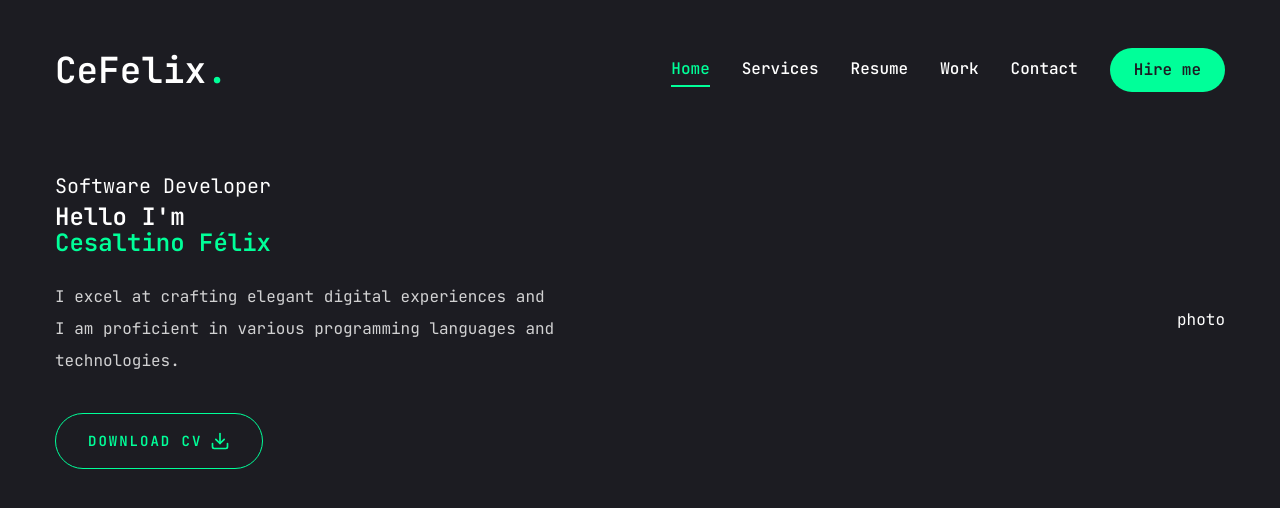
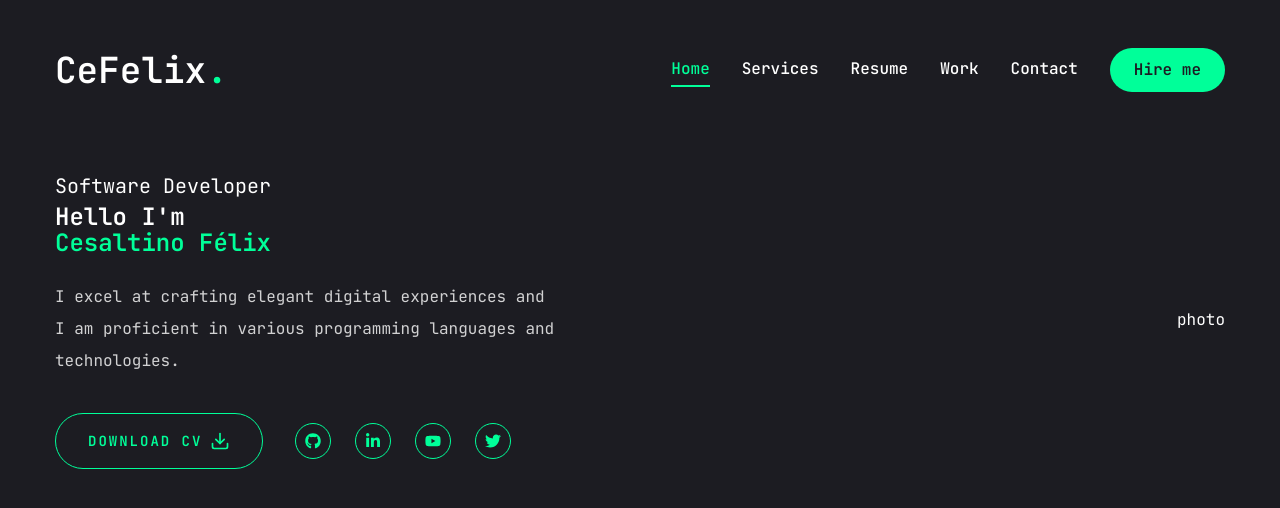
Before and after one commit to CesaltinoFelix/cesaltino-felix-portifolio, a Next.js app: page / in a window 1280 px wide. Shown: the top 508 px of the page. Built offline with nearby package versions, Linux system fonts and the light colour scheme.

Commit message:
updating social links

```diff
--- a/app/page.jsx
+++ b/app/page.jsx
@@ -27,7 +27,12 @@
               <FiDownload className="text-xl"/>
             </Button>
             <div className="mb-8 xl:mb-0">
-              <Socials/>
+
+              <Socials
+              containerStyles="flex gap-6"
+              iconStyles="w-9 h-9 border border-accent rounded-full flex justify-center items-center text-accent text-base hover:bg-accent hover:text-primary hover:transition-all duration-500"
+              />
+
             </div>
           </div>
         </div>
--- a/components/Socials.jsx
+++ b/components/Socials.jsx
@@ -1,20 +1,25 @@
-import { Link } from "lucide-react"
-import {FaGitHub, FaLinkedinIn, FaYoutube, FaTwitter} from "react-icons/fa"
+
+import Link from "next/link"
+import {FaGithub, FaLinkedinIn, FaYoutube, FaTwitter} from "react-icons/fa"
 
 
 const socials = [
-    {icon: <FaGitHub/>, path: "https://github.com/CesaltinoFelix"},
+    {icon: <FaGithub/>, path: "https://github.com/CesaltinoFelix"},
     {icon: <FaLinkedinIn/>, path: "https://www.linkedin.com/in/cesaltinofelix"},
     {icon: <FaYoutube/>, path: "https://www.youtube.com/@cesaltinofelix"},
     {icon: <FaTwitter/>, path: "https://x.com/CesaltinoFelix"}
 ]
 
-const Socials = ()=> {
-    return <div>
+const Socials = ({containerStyles, iconStyles})=> {
+    return (
+    <div className={containerStyles}>
         {socials.map((social, index)=>{
-            return
+            return<Link key={index} href={social.path} className={iconStyles} target="_blank">
+                    {social.icon}
+                </Link>
         })}
     </div>
+    )
 }
 
 export default Socials
```
